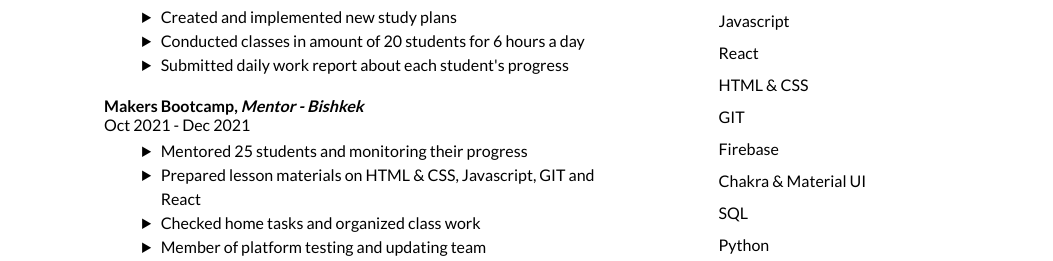
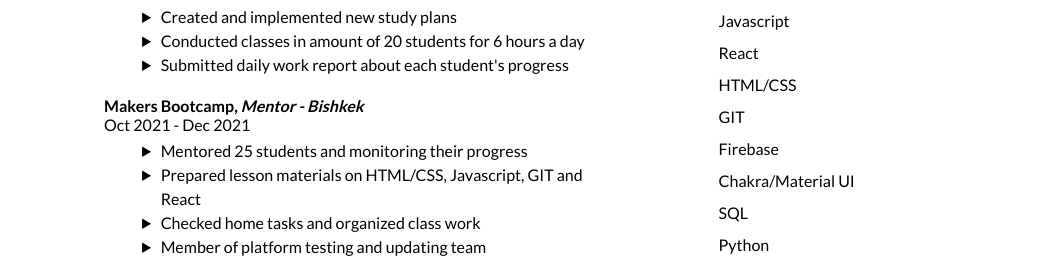
Before and after one commit to krekrekerok/rsschool-cv, a plain HTML site: page index.html in a window 1280 px wide. Shown: the part 623-884 px from the top of the page, without its empty margins (115-1168 px from the left). Drawn offline with Linux system fonts and the light colour scheme.

Commit message:
fix: change amps

```diff
--- a/index.html
+++ b/index.html
@@ -70,7 +70,7 @@
                         <p class="date">Oct 2021 - Dec 2021</p>
                         <ul class="responsibilities">
                             <li class="resp-item">Mentored 25 students and monitoring their progress</li>
-                            <li class="resp-item">Prepared lesson materials on HTML & CSS, Javascript, GIT and  React</li>
+                            <li class="resp-item">Prepared lesson materials on HTML/CSS, Javascript, GIT and  React</li>
                             <li class="resp-item">Checked home tasks and organized class work</li>
                             <li class="resp-item">Member of platform testing and updating team</li>
                         </ul>
@@ -141,10 +141,10 @@
                     <ul class="skills_list">
                         <li class="list-item">Javascript</li>
                         <li class="list-item">React</li>
-                        <li class="list-item">HTML & CSS</li>
+                        <li class="list-item">HTML/CSS</li>
                         <li class="list-item">GIT</li>
                         <li class="list-item">Firebase</li>
-                        <li class="list-item">Chakra & Material UI</li>
+                        <li class="list-item">Chakra/Material UI</li>
                         <li class="list-item">SQL</li>
                         <li class="list-item">Python</li>
                     </ul>
```
